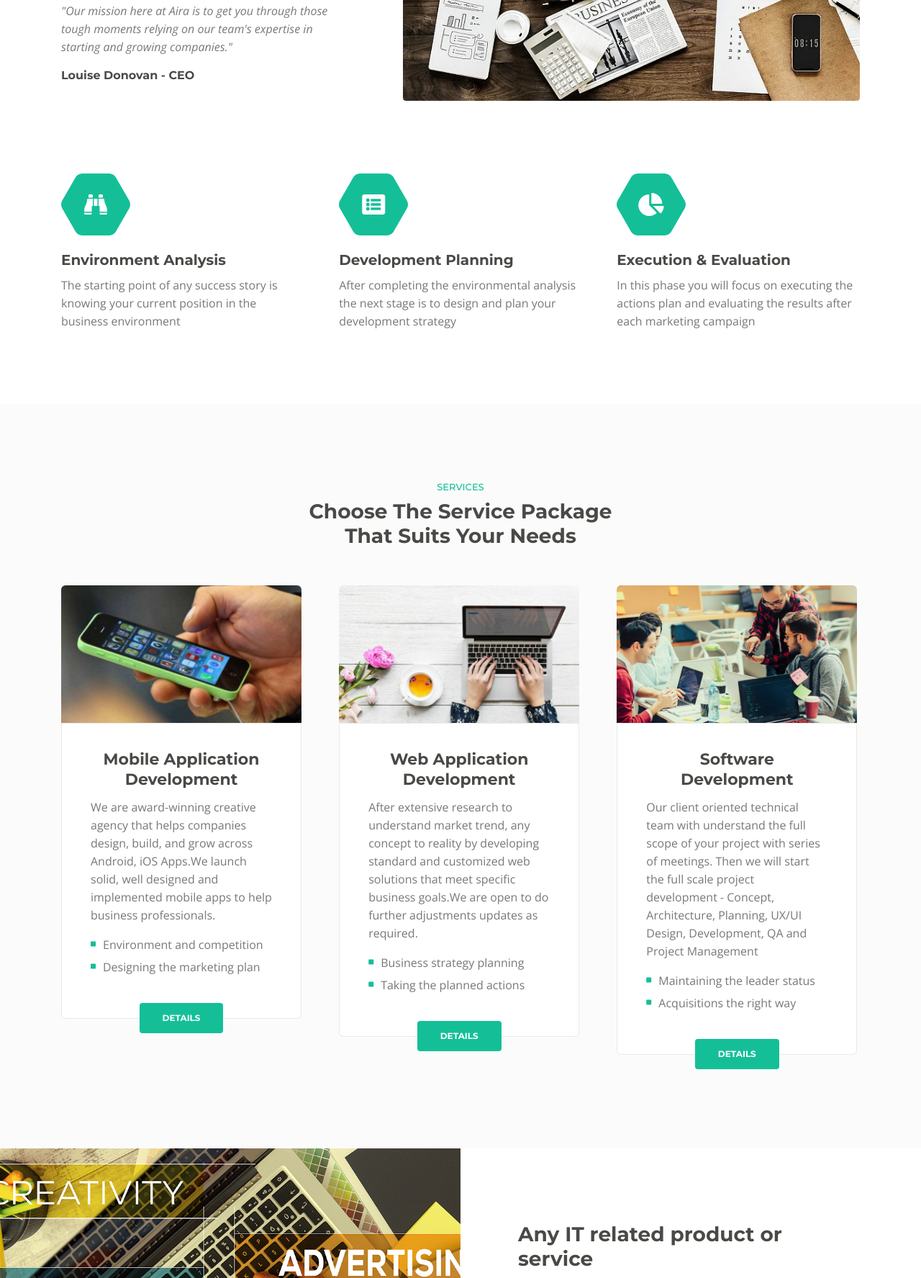
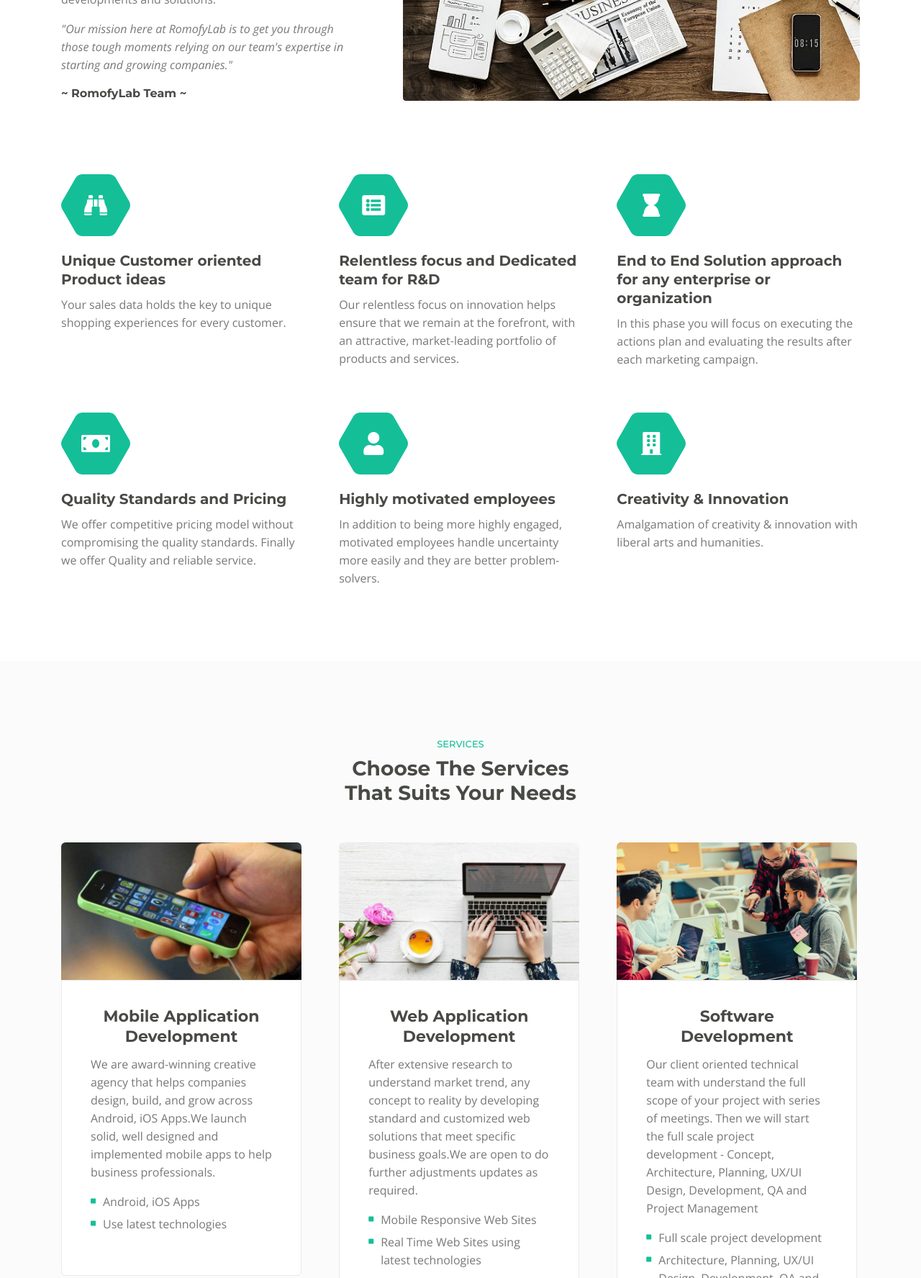
Before and after one commit to KasunDissanayake94/Romofy, a plain HTML site: page web/index.html in a window 1280 px wide. Shown: the part 1270-3045 px from the top of the page at 72% size. Drawn offline with nearby package versions, Linux system fonts and the light colour scheme.

Commit message:
about romofy updated

```diff
--- a/web/index.html
+++ b/web/index.html
@@ -138,10 +138,10 @@
                 <div class="col-lg-5">
                     <div class="text-container">
                         <div class="section-title">ABOUT</div>
-                        <h2>We Offer Some Of The Best Business Growth Services In Town</h2>
-                        <p>Launching a new company or developing the market position of an existing one can be quite an overwhelming processs at times.</p>
-                        <p class="testimonial-text">"Our mission here at Aira is to get you through those tough moments relying on our team's expertise in starting and growing companies."</p>
-                        <div class="testimonial-author">Louise Donovan - CEO</div>
+                        <h2>We Offer Some Of The Best Software Experience to your Company</h2>
+                        <p>RomofyLab is committed to bringing the best software experience to consumers around the world through its innovative and creative software developments and solutions.</p>
+                        <p class="testimonial-text">"Our mission here at RomofyLab is to get you through those tough moments relying on our team's expertise in starting and growing companies."</p>
+                        <div class="testimonial-author">~ RomofyLab Team ~</div>
                     </div> <!-- end of text-container -->
                 </div> <!-- end of col -->
                 <div class="col-lg-7">
@@ -168,8 +168,8 @@
                             <i class="fas fa-binoculars fa-stack-1x"></i>
                         </span>
                         <div class="card-body">
-                            <h4 class="card-title">Environment Analysis</h4>
-                            <p>The starting point of any success story is knowing your current position in the business environment</p>
+                            <h4 class="card-title">Unique Customer oriented Product ideas</h4>
+                            <p>Your sales data holds the key to unique shopping experiences for every customer.</p>
                         </div>
                     </div>
                     <!-- end of card -->
@@ -181,8 +181,8 @@
                             <i class="fas fa-list-alt fa-stack-1x"></i>
                         </span>
                         <div class="card-body">
-                            <h4 class="card-title">Development Planning</h4>
-                            <p>After completing the environmental analysis the next stage is to design and  plan your development strategy</p>
+                            <h4 class="card-title">Relentless focus and Dedicated team for R&D</h4>
+                            <p>Our relentless focus on innovation helps ensure that we remain at the forefront, with an attractive, market-leading portfolio of products and services.</p>
                         </div>
                     </div>
                     <!-- end of card -->
@@ -191,11 +191,41 @@
                     <div class="card">
                         <span class="fa-stack">
                             <span class="hexagon"></span>
-                            <i class="fas fa-chart-pie fa-stack-1x"></i>
+                            <i class="fas fa-hourglass fa-stack-1x"></i>
                         </span>
                         <div class="card-body">
-                            <h4 class="card-title">Execution & Evaluation</h4>
-                            <p>In this phase you will focus on executing the actions plan and evaluating the results after each marketing campaign</p>
+                            <h4 class="card-title">End to End Solution approach for any enterprise or organization</h4>
+                            <p>In this phase you will focus on executing the actions plan and evaluating the results after each marketing campaign.</p>
+                        </div>
+                    </div>
+                    <div class="card">
+                        <span class="fa-stack">
+                            <span class="hexagon"></span>
+                            <i class="fas fa-money-bill fa-stack-1x"></i>
+                        </span>
+                        <div class="card-body">
+                            <h4 class="card-title">Quality Standards and Pricing</h4>
+                            <p>We offer competitive pricing model without compromising the quality standards. Finally we offer Quality and reliable service.</p>
+                        </div>
+                    </div>
+                    <div class="card">
+                        <span class="fa-stack">
+                            <span class="hexagon"></span>
+                            <i class="fas fa-user fa-stack-1x"></i>
+                        </span>
+                        <div class="card-body">
+                            <h4 class="card-title">Highly motivated employees</h4>
+                            <p>In addition to being more highly engaged, motivated employees handle uncertainty more easily and they are better problem-solvers.</p>
+                        </div>
+                    </div>
+                    <div class="card">
+                        <span class="fa-stack">
+                            <span class="hexagon"></span>
+                            <i class="fas fa-building fa-stack-1x"></i>
+                        </span>
+                        <div class="card-body">
+                            <h4 class="card-title">Creativity & Innovation</h4>
+                            <p>Amalgamation of creativity & innovation with liberal arts and humanities.</p>
                         </div>
                     </div>
                     <!-- end of card -->
@@ -213,7 +243,7 @@
             <div class="row">
                 <div class="col-lg-12">
                     <div class="section-title">SERVICES</div>
-                    <h2>Choose The Service Package<br> That Suits Your Needs</h2>
+                    <h2>Choose The Services<br> That Suits Your Needs</h2>
                 </div> <!-- end of col -->
             </div> <!-- end of row -->
             <div class="row">
@@ -230,17 +260,17 @@
                             <ul class="list-unstyled li-space-lg">
                                 <li class="media">
                                     <i class="fas fa-square"></i>
-                                    <div class="media-body">Environment and competition</div>
+                                    <div class="media-body">Android, iOS Apps</div>
                                 </li>
                                 <li class="media">
                                     <i class="fas fa-square"></i>
-                                    <div class="media-body">Designing the marketing plan</div>
+                                    <div class="media-body">Use latest technologies</div>
                                 </li>
                             </ul>
                         </div>
-                        <div class="button-container">
-                            <a class="btn-solid-reg page-scroll" href="#callMe">DETAILS</a>
-                        </div> <!-- end of button-container -->
+<!--                        <div class="button-container">-->
+<!--                            <a class="btn-solid-reg page-scroll" href="#callMe">DETAILS</a>-->
+<!--                        </div> &lt;!&ndash; end of button-container &ndash;&gt;-->
                     </div>
                     <!-- end of card -->
 
@@ -255,17 +285,17 @@
                             <ul class="list-unstyled li-space-lg">
                                 <li class="media">
                                     <i class="fas fa-square"></i>
-                                    <div class="media-body">Business strategy planning</div>
+                                    <div class="media-body">Mobile Responsive Web Sites</div>
                                 </li>
                                 <li class="media">
                                     <i class="fas fa-square"></i>
-                                    <div class="media-body">Taking the planned actions</div>
+                                    <div class="media-body">Real Time Web Sites using latest technologies</div>
                                 </li>
                             </ul>
                         </div>
-                        <div class="button-container">
-                            <a class="btn-solid-reg page-scroll" href="#callMe">DETAILS</a>
-                        </div> <!-- end of button-container -->
+<!--                        <div class="button-container">-->
+<!--                            <a class="btn-solid-reg page-scroll" href="#callMe">DETAILS</a>-->
+<!--                        </div> &lt;!&ndash; end of button-container &ndash;&gt;-->
                     </div>
                     <!-- end of card -->
 
@@ -280,17 +310,17 @@
                             <ul class="list-unstyled li-space-lg">
                                 <li class="media">
                                     <i class="fas fa-square"></i>
-                                    <div class="media-body">Maintaining the leader status</div>
+                                    <div class="media-body">Full scale project development</div>
                                 </li>
                                 <li class="media">
                                     <i class="fas fa-square"></i>
-                                    <div class="media-body">Acquisitions the right way</div>
+                                    <div class="media-body">Architecture, Planning, UX/UI Design, Development, QA and Project Management</div>
                                 </li>
                             </ul>
                         </div>
-                        <div class="button-container">
-                            <a class="btn-solid-reg page-scroll" href="#callMe">DETAILS</a>
-                        </div> <!-- end of button-container -->
+<!--                        <div class="button-container">-->
+<!--                            <a class="btn-solid-reg page-scroll" href="#callMe">DETAILS</a>-->
+<!--                        </div> &lt;!&ndash; end of button-container &ndash;&gt;-->
                     </div>
                     <!-- end of card -->
 
```
